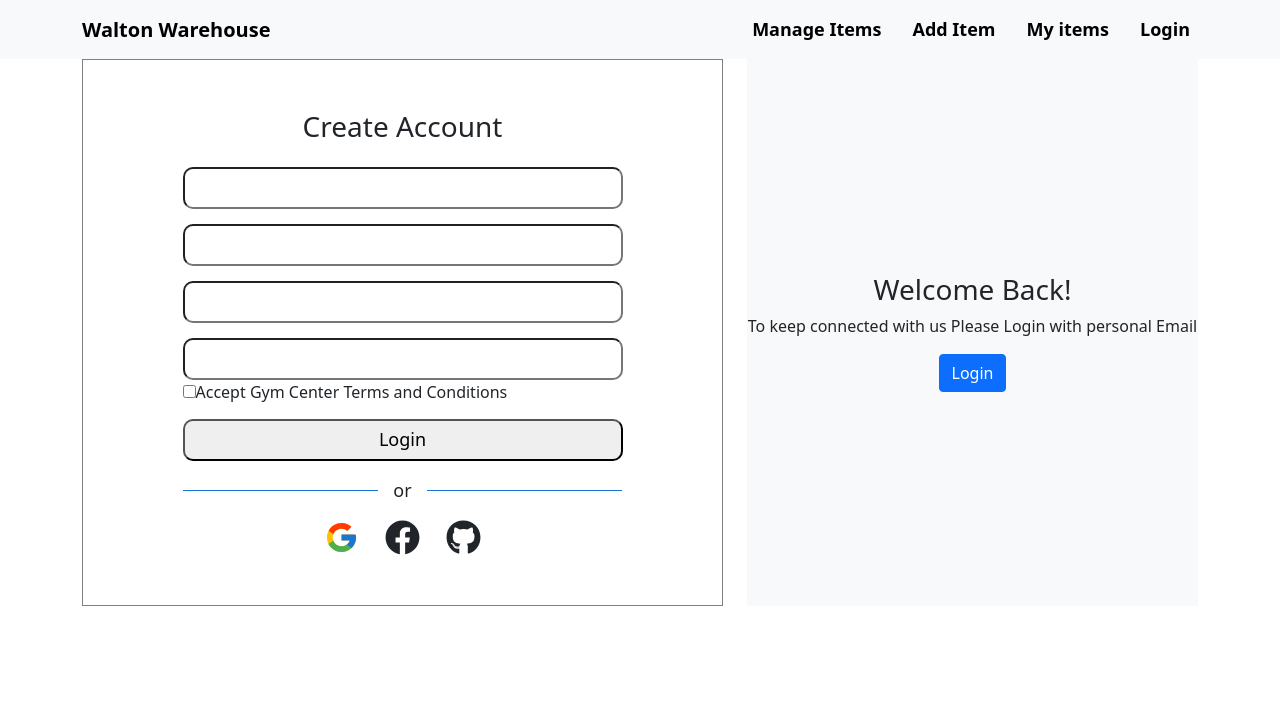
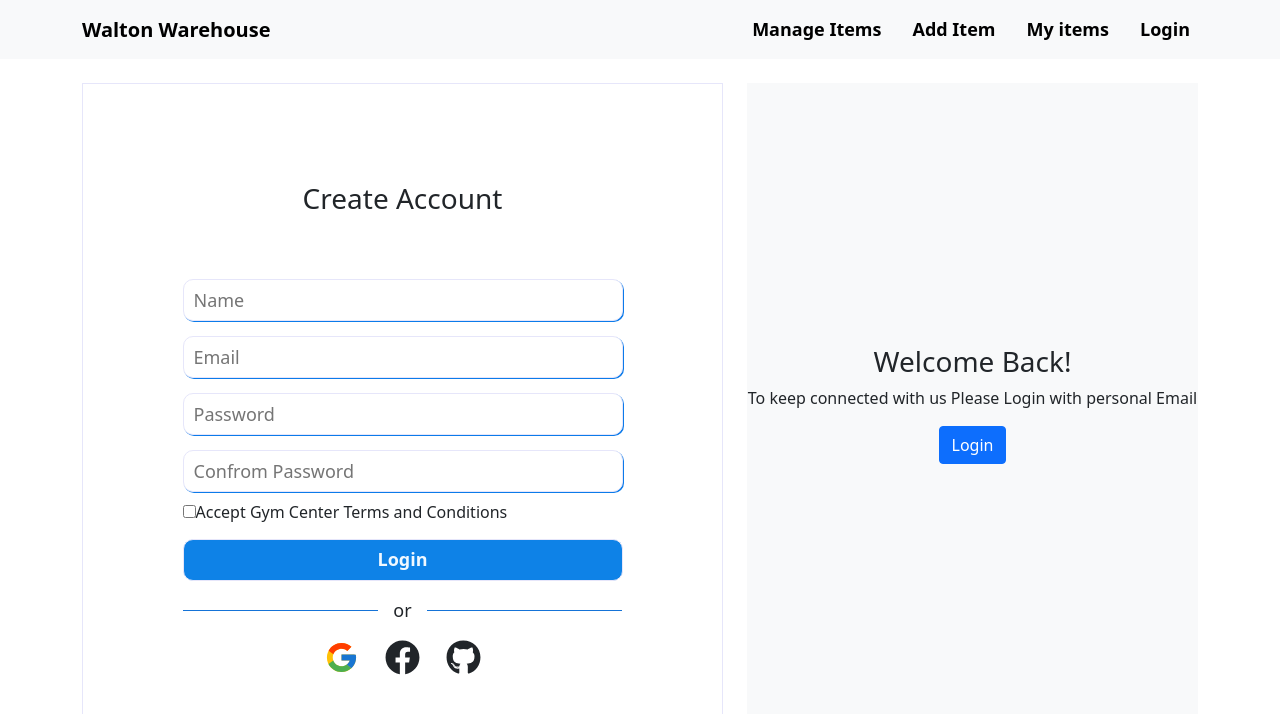
Before and after one commit to mamun2232/walton-warehouse, a React (Create React App) app: page /register in a window 1280 px wide. Shown: the top 714 px of the page. Built offline with nearby package versions, Linux system fonts and the light colour scheme.

Commit message:
complect

```diff
--- a/package.json
+++ b/package.json
@@ -7,9 +7,11 @@
     "@testing-library/react": "^13.1.1",
     "@testing-library/user-event": "^13.5.0",
     "bootstrap": "^5.1.3",
+    "firebase": "^9.7.0",
     "react": "^18.1.0",
     "react-bootstrap": "^2.3.1",
     "react-dom": "^18.1.0",
+    "react-firebase-hooks": "^5.0.3",
     "react-icons": "^4.3.1",
     "react-router-dom": "^6.3.0",
     "react-scripts": "5.0.1",
--- a/src/Pages/Login/Login/Login.css
+++ b/src/Pages/Login/Login/Login.css
@@ -1,19 +1,26 @@
 .login-from{
 
-      border: 1px solid gray;
+      border: 1px solid lavender;
   height: 100%;
    padding: 50px 0px;
       display: flex;
       align-items: center;
       justify-content: center;
 }
-.input-grup input:not([type=checkbox]){
+.input-grups input:not([type=checkbox]){
+      border: 1px solid lavender;
       width: 440px;
       height: 42px;
       border-radius: 10px;
       font-size: 18px;
       padding: 0px 10px;
       margin-top: 15px;
+      /* background-color: rgb(14, 130, 231); */
+}
+
+.input-shadow{
+      box-shadow: 1px 1px 0px 0px rgb(12, 123, 234);
+
 }
 
 .login-massage{
@@ -21,3 +28,11 @@
       align-items: center;
       justify-content: center;
 }
+
+.submit-btn{
+      background-color: rgb(14, 130, 231);
+      border: none;
+      color: aliceblue;
+      font-weight: 600;
+
+}
--- a/src/Pages/Login/Login/Login.js
+++ b/src/Pages/Login/Login/Login.js
@@ -8,7 +8,7 @@ const Login = () => {
             navigate('/register')
       }
       return (
-            <div className="login-section">
+            <div className="login-section my-4">
                   <div className="container">
                         <div className="row">
                               <div className="col-lg-5">
@@ -23,14 +23,14 @@ const Login = () => {
                               <div className="col-lg-7">
                                     <div className="login-from">
                                           <div>
-                                                <h3 className='text-center'>Login to walton</h3>
+                                                <h3 className='text-center my-5'>Login to walton</h3>
                                                 <form>
-                                                      <div className="input-grup">
-                                                            <input type="email" name="email" id="" />
+                                                      <div className="input-grups">
+                                                            <input className='input-shadow' type="email" name="email" id="" />
                                                             <br />
-                                                            <input type="password" name="" id="" />
+                                                            <input className='input-shadow' type="password" name="" id="" />
                                                             <br />
-                                                            <input type="submit" value="Login" />
+                                                            <input className='submit-btn' type="submit" value="Login" />
                                                             <p className='text-end'>forgate Password</p>
 
 
--- a/src/Pages/Login/Register/Register.js
+++ b/src/Pages/Login/Register/Register.js
@@ -1,34 +1,50 @@
-import React from 'react';
+import React, { useRef } from 'react';
 import { useNavigate } from 'react-router-dom';
 import SocialLogin from '../SocialLogin/SocialLogin';
 
 const Register = () => {
       const navigate = useNavigate()
-      const loginHundeler = () =>{
+      const nameRef = useRef('')
+      const emailRef = useRef('')
+      const passwordRef = useRef('')
+      const conframPassRef = useRef('')
+
+      // login hundeler
+      const loginHundeler = () => {
             navigate('/login')
       }
+
+      const fromsubmitHendeler =(event) =>{
+            event.preventDefault()
+            const name = nameRef.current.value
+            const email = emailRef.current.value
+            const password = passwordRef.current.value
+            const conframPass = conframPassRef.current.value
+            console.log(name , email , password , conframPass);
+
+      }
       return (
-            <div className="register-section">
+            <div className="register-section my-4">
                   <div className="container">
                         <div className="row">
                               <div className="col-lg-7">
-                              <div className="login-from">
+                                    <div className="login-from">
                                           <div>
-                                                <h3 className='text-center'>Create Account</h3>
-                                                <form>
-                                                      <div className="input-grup">
-                                                            <input type="text" name="name" id="" />
+                                                <h3 className='text-center my-5'>Create Account</h3>
+                                                <form onSubmit={fromsubmitHendeler}>
+                                                      <div className="input-grups">
+                                                            <input ref={nameRef} className='input-shadow' placeholder='Name' type="text" name="name" id="" />
                                                             <br />
-                                                            <input type="email" name="email" id="" />
+                                                            <input ref={emailRef} className='input-shadow' placeholder='Email' type="email" name="email" id="" />
                                                             <br />
-                                                            <input type="password" name="password" id="" /><br />
-                                                            <input type="password" name="confromPassword" id="" />
+                                                            <input ref={passwordRef} className='input-shadow' placeholder='Password' type="password" name="password" id="" /><br />
+                                                            <input ref={conframPassRef} className='input-shadow' placeholder='Confrom Password' type="password" name="confromPassword" id="" />
                                                             <br />
-                                                            <div>
+                                                            <div className='mt-2'>
                                                                   <input type="checkbox" name="chack" id="" />
                                                                   <label htmlFor="">Accept Gym Center Terms and Conditions</label>
                                                             </div>
-                                                            <input type="submit" value="Login" />
+                                                            <input className='submit-btn' type="submit" value="Login" />
 
 
 
@@ -41,11 +57,11 @@ const Register = () => {
                                     </div>
                               </div>
                               <div className="col-lg-5">
-                              <div className="login-massage h-100 bg-light">
+                                    <div className="login-massage h-100 bg-light">
                                           <div className='text-center'>
-                                          <h3>Welcome Back!</h3>
-                                          <p>To keep connected with us Please Login with personal Email</p>
-                                          <button onClick={loginHundeler} className='btn btn-primary'>Login</button>
+                                                <h3>Welcome Back!</h3>
+                                                <p>To keep connected with us Please Login with personal Email</p>
+                                                <button onClick={loginHundeler} className='btn btn-primary'>Login</button>
                                           </div>
                                     </div>
                               </div>
```
Also changed, not shown: public/firebase.init.js (added, +20 -0 lines), 1 other file (tests, documents, lock files or other folders).
